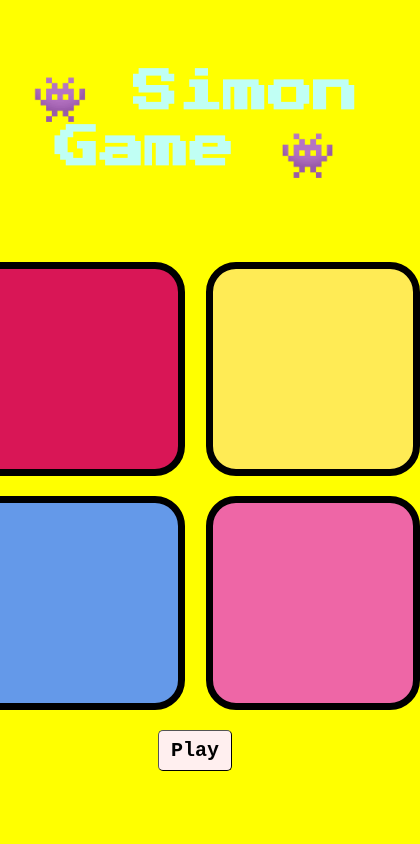
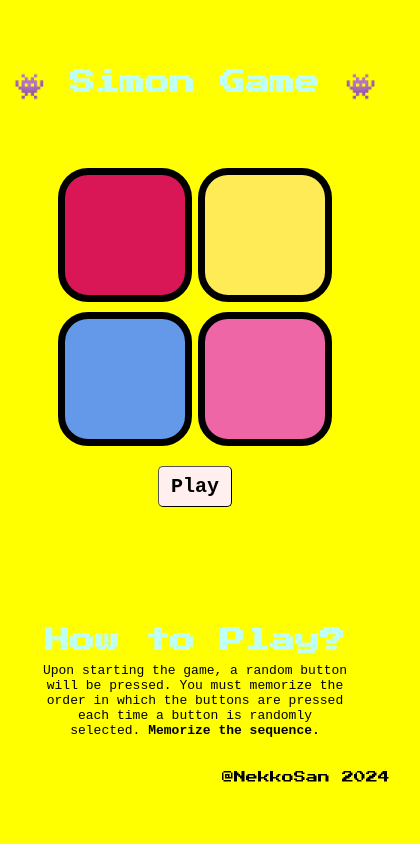
Before and after one commit to dreamhaaar/Simon-Game, a plain HTML site: page index.html in a window 390 px wide. Shown: the top 844 px of the page, 420 px wide, since content can reach past the window. Drawn offline with nearby package versions, Linux system fonts and the light colour scheme.

Commit message:
Add files via upload

```diff
--- a/styles.css
+++ b/styles.css
@@ -95,6 +95,7 @@ p{
     font-family: monospace;
     font-size: 25px;
     color: black;
+    margin-top: -10px;
 }
 span{
     font-weight: bold;
@@ -115,14 +116,16 @@ footer{
     }
     .box{
         display: grid;
-        grid-template-columns: minmax(20px, 30px) minmax(20px, 30px);
+        grid-template-columns: min(80px, 120px) min(80px, 120px);
         grid-template-rows: 1fr 1fr;
-        row-gap: 20px;
-        column-gap: 205px;
+        row-gap: 10px;
+        column-gap: 60px;
         place-content: center;
     }
     .card{
         place-self: center;
+        width: 120px;
+        height: 120px;
     }
     .btn{
         margin-top: 20px;
@@ -131,7 +134,13 @@ footer{
         text-align: center;
     }
     .title{
-        font-size: 45px;
+        font-size: 25px;
+    }
+    p{
+        font-size: 13px;
+    }
+    h2{
+        font-size: 25px;
     }
 }
 
```
